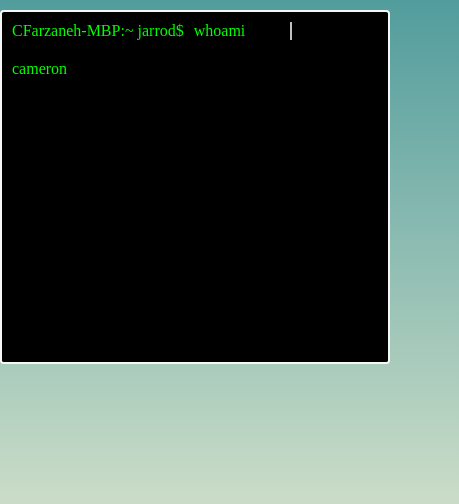
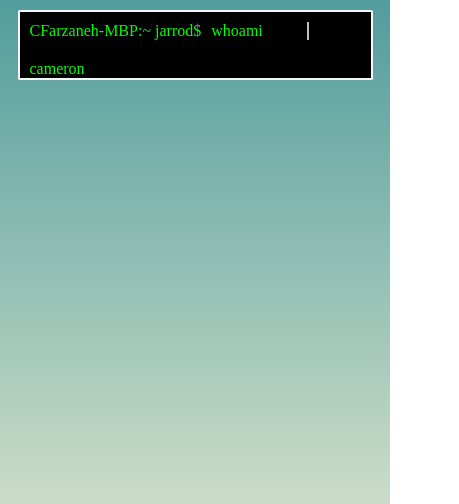
Before and after one commit to jsl15c/cfarzaneh.github.io, a plain HTML site: page index.html in a window 390 px wide. Shown: the part 340-844 px from the top of the page, 459 px wide, since content can reach past the window. Drawn offline with Linux system fonts and the light colour scheme.

Commit message:
cleaning up design for mobile

```diff
--- a/index.html
+++ b/index.html
@@ -37,12 +37,14 @@
 			</div>
 			<!-- PSUEDO TERMINAL -->
 			<div class="terminal">
+				<div class="terminal-content">
 				<div class="new-line">
 					<div class="terminal-info">CFarzaneh-MBP:~ jarrod$</div><div class="line line-1 anim-typewriter">whoami</div>
 				</div>
 				<div class="new-line">
 					<div class="terminal-info"><div class="line line-2 anim-typewriter answer">cameron</div></div>
 				</div>
+			</div>
 			</div>
 
 			<!-- old content -->
--- a/styles/style.css
+++ b/styles/style.css
@@ -1,5 +1,6 @@
 html, body {
   margin:0;
+  overflow-x:hidden;
 }
 
 body {
@@ -16,7 +17,6 @@ body {
   background:linear-gradient(to bottom,#007180 0%,#cbddc8 100%);
   filter:progid:DXImageTransform.Microsoft.gradient(startColorstr='#007180',endColorstr='#cbddc8',GradientType=0);
   font-family:"Segoe UI Light","Ubuntu","Helvetica Neue Ultralight","Calibri Light";
-  overflow:hidden;
 }
 
 h1, h2, h3, h4, h5, h6 {
@@ -37,7 +37,7 @@ a {text-decoration: none}
   padding-top:50px;
   position:relative;
   max-width:700px;
-  height:500px;
+  /*height:500px;*/
   margin:0 auto;
 }
 
@@ -175,14 +175,18 @@ nav {
 /* ================= CSS && KEYFRAMES FOR TERMINAL ===================== */
 .terminal {
   background:rgba(0,0,0,1);
-  max-width:800px;
-  height:350px;
+  width:90%;
+  max-height:350px;
   margin:0 auto;
   top:50px;
   position:relative;
   border:2px solid rgb(246,246,246);
   border-radius:1%;
+  overflow:hidden;
+}
 
+.terminal-content {
+  /*padding-bottom: 300px;*/
 }
 
 .line {
```
